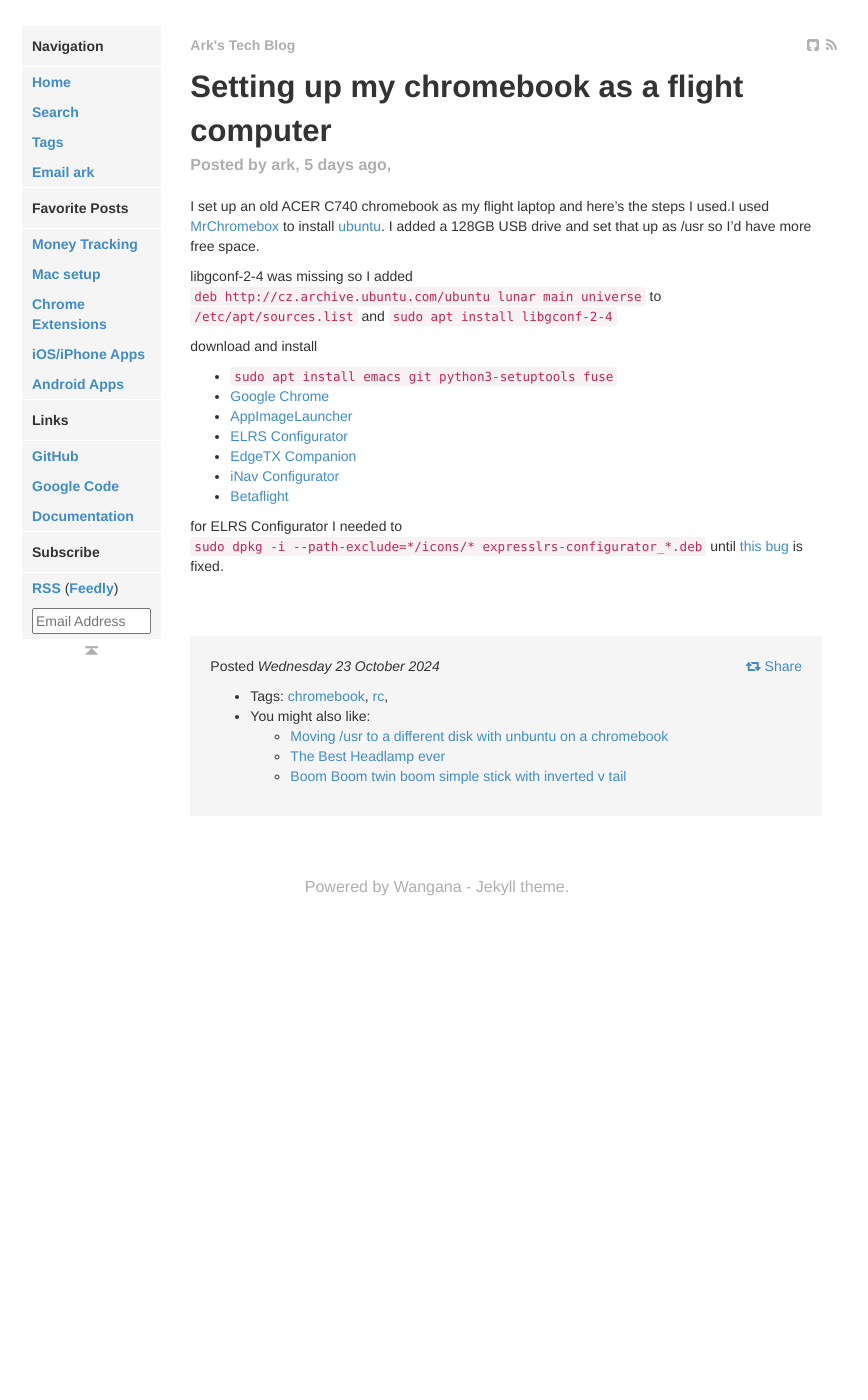
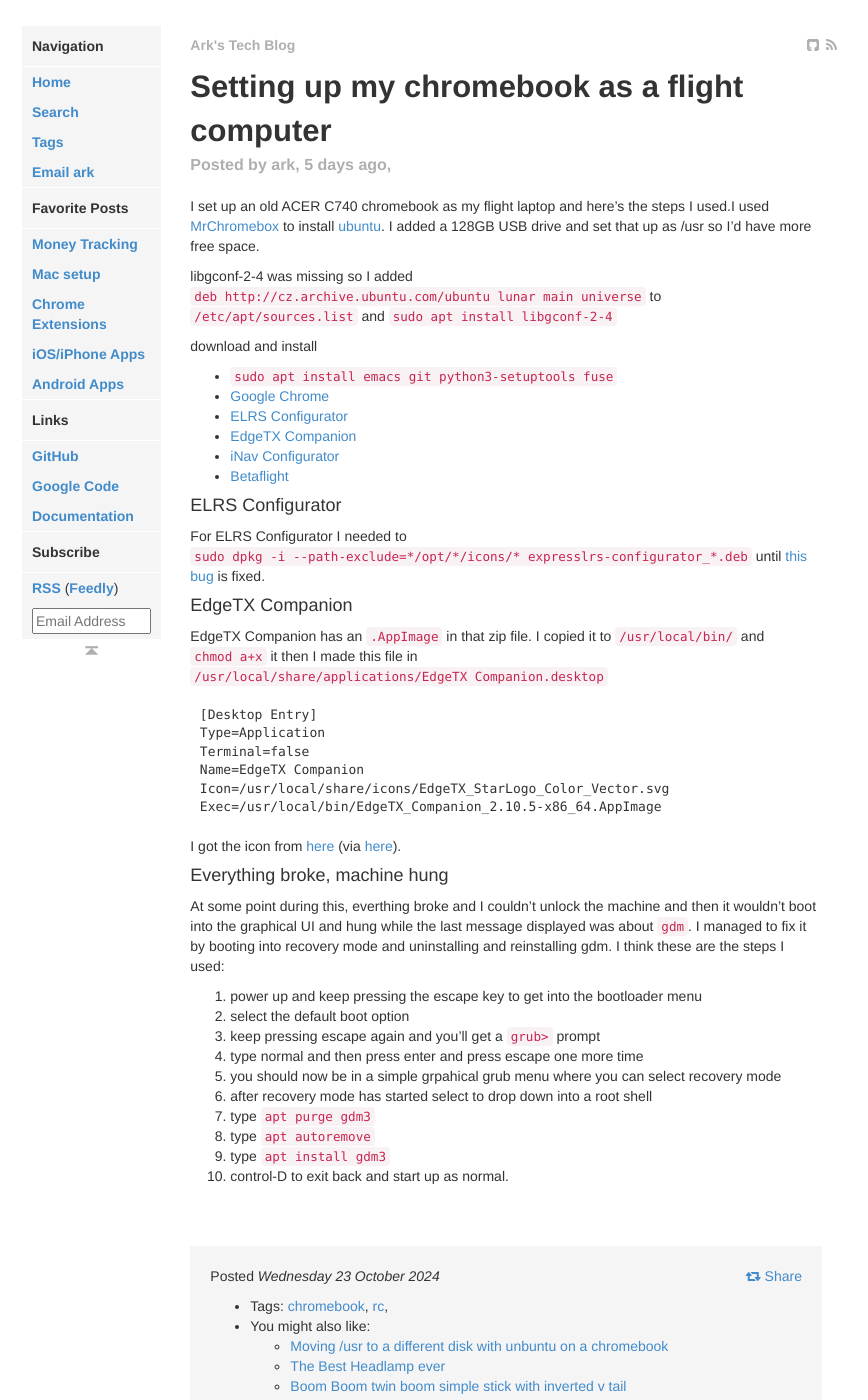
Before and after one commit to arkarkark/arkarkark.github.io, a Jekyll site: the page built from _posts/2024-10-23-chromebook-ubuntu.md, in a window 1280 px wide and 1400 px high. Shown: the whole window, without its empty margins (203-1071 px from the left). Built offline with Jekyll 4.4.1, drawn with Linux system fonts in a browser that asks for light colours; some web fonts are replaced.

Commit message:
added more details

````diff
--- a/_posts/2024-10-23-chromebook-ubuntu.md
+++ b/_posts/2024-10-23-chromebook-ubuntu.md
@@ -26,10 +26,41 @@
 
  * `sudo apt install emacs git python3-setuptools fuse`
  * [Google Chrome](https://google.com/chrome)
- * [AppImageLauncher](https://github.com/TheAssassin/AppImageLauncher/releases/)
  * [ELRS Configurator](https://github.com/ExpressLRS/ExpressLRS-Configurator/releases)
  * [EdgeTX Companion](https://github.com/EdgeTX/edgetx/releases/)
  * [iNav Configurator](https://github.com/iNavFlight/inav-configurator/releases)
  * [Betaflight](https://github.com/betaflight/betaflight-configurator/releases)
 
-for ELRS Configurator I needed to `sudo dpkg -i --path-exclude=*/icons/* expresslrs-configurator_*.deb` until [this bug](https://github.com/ExpressLRS/ExpressLRS-Configurator/issues/427) is fixed.
+#### ELRS Configurator
+
+For ELRS Configurator I needed to `sudo dpkg -i --path-exclude=*/opt/*/icons/* expresslrs-configurator_*.deb` until [this bug](https://github.com/ExpressLRS/ExpressLRS-Configurator/issues/427) is fixed.
+
+#### EdgeTX Companion
+
+EdgeTX Companion has an `.AppImage` in that zip file. I copied it to `/usr/local/bin/` and `chmod a+x` it then I made this file in `/usr/local/share/applications/EdgeTX Companion.desktop`
+
+```
+[Desktop Entry]
+Type=Application
+Terminal=false
+Name=EdgeTX Companion
+Icon=/usr/local/share/icons/EdgeTX_StarLogo_Color_Vector.svg
+Exec=/usr/local/bin/EdgeTX_Companion_2.10.5-x86_64.AppImage
+```
+
+I got the icon from [here](https://github.com/EdgeTX/edgetx.github.io/blob/master/downloads/EdgeTX_logos_svg.zip) (via [here](https://edgetx.org/logos/)).
+
+#### Everything broke, machine hung
+
+At some point during this, everthing broke and I couldn't unlock the machine and then it wouldn't boot into the graphical UI and hung while the last message displayed was about `gdm`. I managed to fix it by booting into recovery mode and uninstalling and reinstalling gdm. I think these are the steps I used:
+
+1. power up and keep pressing the escape key to get into the bootloader menu
+1. select the default boot option
+1. keep pressing escape again and you'll get a `grub>` prompt
+1. type normal and then press enter and press escape one more time
+1. you should now be in a simple grpahical grub menu where  you can select recovery mode
+1. after recovery mode has started select to drop down into a root shell
+1. type `apt purge gdm3`
+1. type `apt autoremove`
+1. type `apt install gdm3`
+1. control-D to exit back and start up as normal.
````
